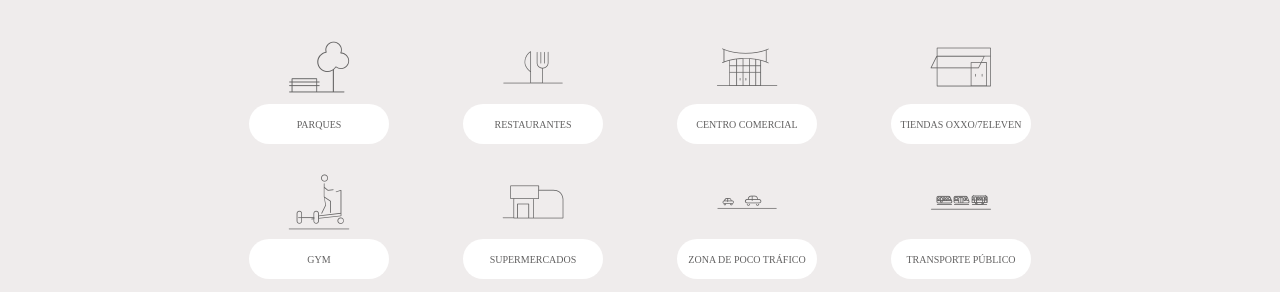
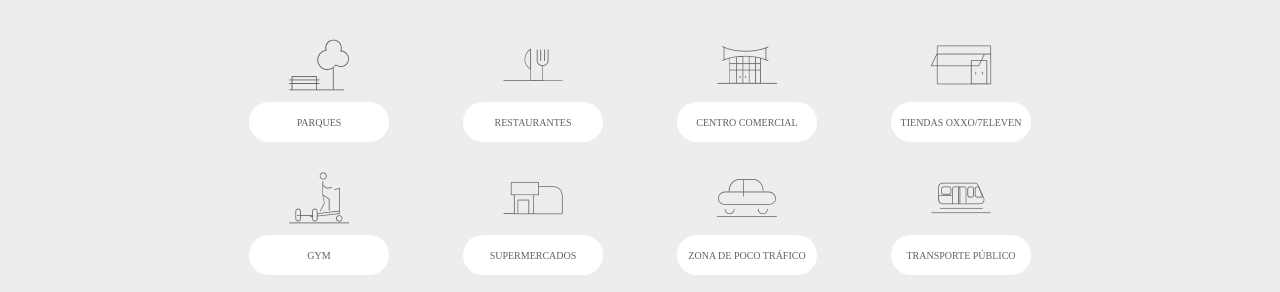
Before and after one commit to btqdesign/sinvueltas-front, a website built with webpack: page pages/que-prefieres-tener-cerca.html in a window 1280 px wide. Shown: the part 345-637 px from the top of the page. Built offline with Linux system fonts and the light colour scheme; a web font is replaced by a local one.

Commit message:
cambios de iconos  y terminos

```diff
--- a/components/pages.scss
+++ b/components/pages.scss
@@ -109,7 +109,7 @@ html{
     &.full-back{
 
         body {
-            height: 100%;
+            //height: 100%;
             position: relative;
         }
         &.v1{
@@ -209,8 +209,8 @@ h1,h2,h3,h4,h5,h6,p,span,div, label{
     }
 }
 .legal-foot{
-    position: absolute;
-    bottom: 0;
+    //position: absolute;
+    //bottom: 0;
 }
 .btn-red{
     @include gradient;
@@ -701,7 +701,7 @@ input {
 }
 @media #{$md}{
     html{
-        height: 100vh;
+        //height: 100vh;
     }
     .text{
         font-size: 24px !important;
@@ -796,7 +796,7 @@ input {
         &.full-back{
             body {
                 background-size: cover;
-                overflow: hidden;
+                //overflow: hidden;
             }
             &.v1{
                 body{
@@ -864,7 +864,7 @@ input {
         flex-basis: 100%;
         max-width: 100%;
         justify-content: center;
-        position: absolute;
+       // position: absolute;
         bottom: 0;
     }
     .legal{
--- a/components/settings.scss
+++ b/components/settings.scss
@@ -1,2 +1,3 @@
 @import "../../components/variables.scss";
 @import "/dist/fonts/sin-vueltas/styles.css";
+@import "/dist/fonts/sin-vueltas-dos/styles.css";
--- a/pages/que-prefieres-tener-cerca.html
+++ b/pages/que-prefieres-tener-cerca.html
@@ -28,56 +28,56 @@
     <section class="main-wrapper">
         <div class="grid-less space">
             <div class="choose">
-                <i class="icon-parques icon-size-35"></i>
+                <i class="sy-parques icon-size-35"></i>
                 <div class="footer">
                     <input class="btn-choose" type="checkbox">
                     <label>PARQUES</label>
                 </div>
             </div>
             <div class="choose">
-                <i class="icon-restaurantes icon-size-35"></i>
+                <i class="sy-restaurantes icon-size-35"></i>
                 <div class="footer">
                     <input class="btn-choose" type="checkbox">
                     <label>RESTAURANTES</label>
                 </div>
             </div>
             <div class="choose">
-                <i class="icon-centro-comercial icon-size-35"></i>
+                <i class="sy-centro-comercial icon-size-35"></i>
                 <div class="footer">
                     <input class="btn-choose" type="checkbox">
                     <label>CENTRO COMERCIAL</label>
                 </div>
             </div>
             <div class="choose">
-                <i class="icon-tiendas icon-size-35"></i>
+                <i class="sy-tiendas icon-size-35"></i>
                 <div class="footer">
                     <input class="btn-choose" type="checkbox">
                     <label>TIENDAS OXXO/7ELEVEN</label>
                 </div>
             </div>
             <div class="choose">
-                <i class="icon-gym icon-size-35"></i>
+                <i class="sy-gym icon-size-35"></i>
                 <div class="footer">
                     <input class="btn-choose" type="checkbox">
                     <label>GYM</label>
                 </div>
             </div>
             <div class="choose">
-                <i class="icon-super-mercado icon-size-35"></i>
+                <i class="sy-supermercados icon-size-35"></i>
                 <div class="footer">
                     <input class="btn-choose" type="checkbox">
                     <label>SUPERMERCADOS</label>
                 </div>
             </div>
             <div class="choose">
-                <i class="icon-poco-transito icon-size-35"></i>
+                <i class="sy-transito icon-size-35"></i>
                 <div class="footer">
                     <input class="btn-choose" type="checkbox">
                     <label>ZONA DE POCO TRÁFICO</label>
                 </div>
             </div>
             <div class="choose">
-                <i class="icon-trasporte icon-size-35"></i>
+                <i class="sy-transporte icon-size-35"></i>
                 <div class="footer">
                     <input class="btn-choose" type="checkbox">
                     <label>TRANSPORTE PÚBLICO</label>
```
Also changed, not shown: dist/css/style.css, dist/fonts/sin-vueltas-dos/fonts/sin-vueltas-dos.ttf (added), dist/fonts/sin-vueltas-dos/fonts/sin-vueltas-dos.woff (added), dist/fonts/sin-vueltas-dos/icons-reference.html (added), dist/fonts/sin-vueltas-dos/styles.css (added), dist/js/bundle.js, 2 other files.
